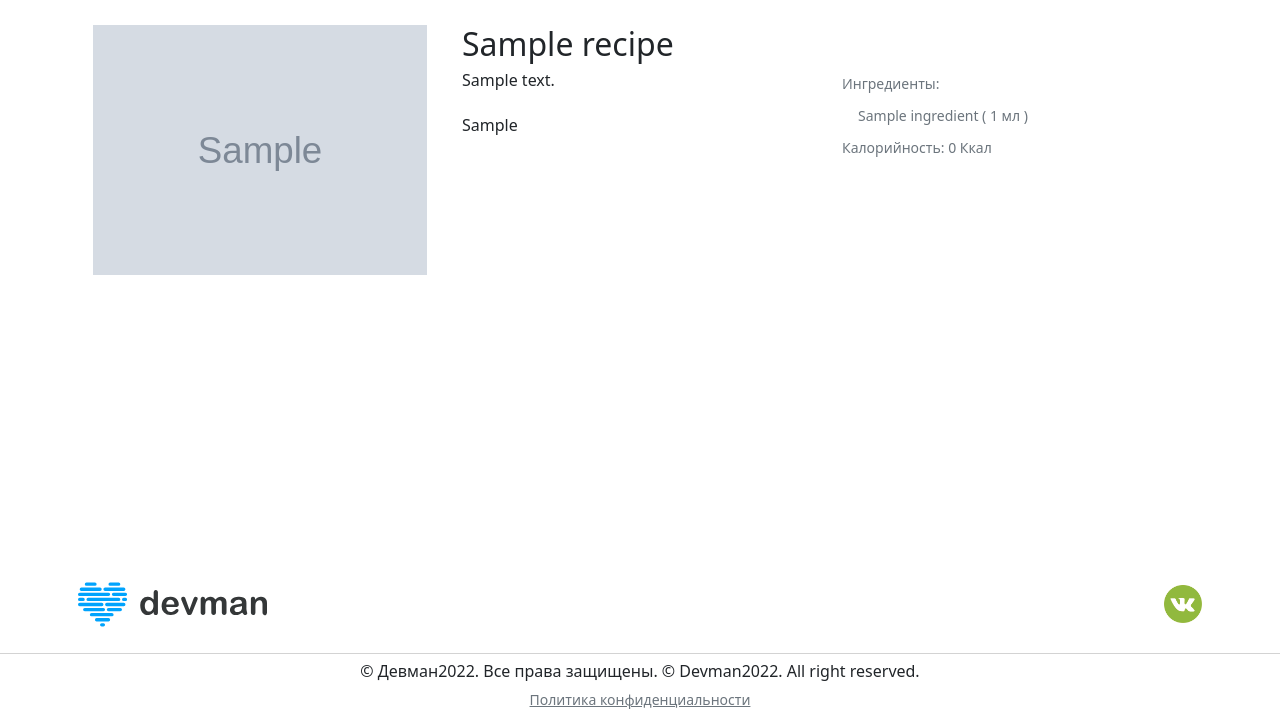
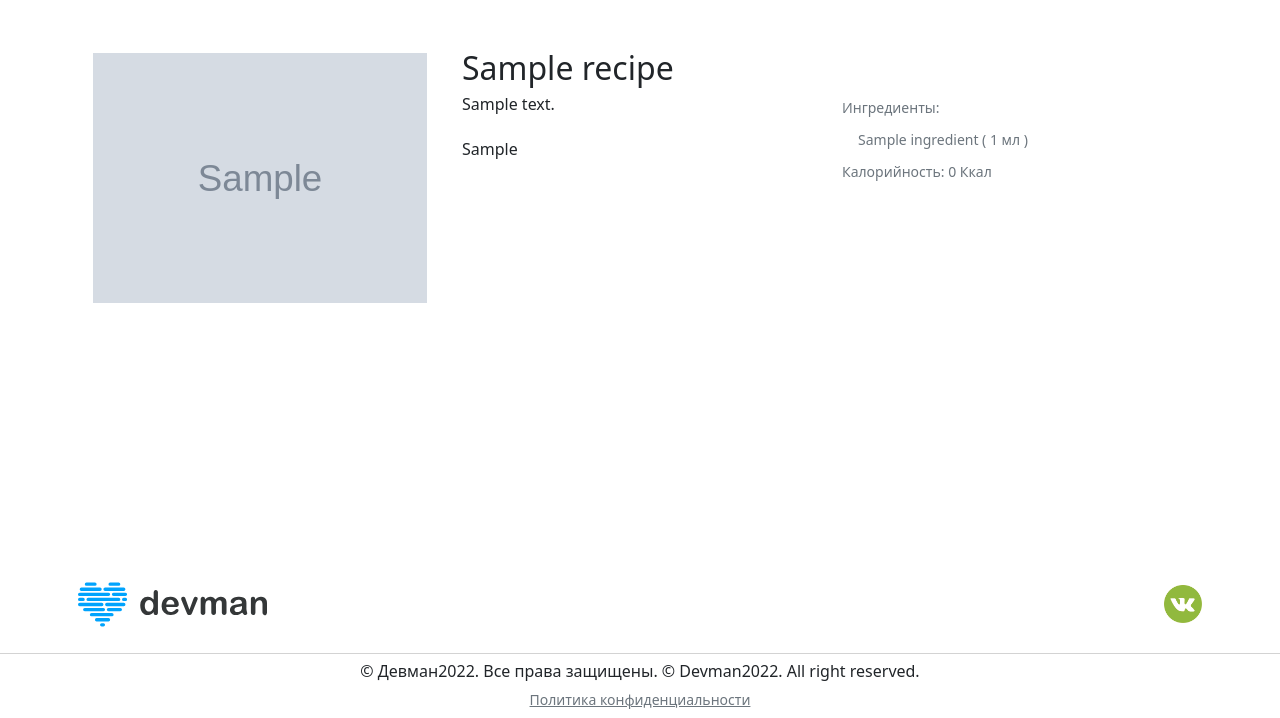
Before and after one commit to mavel-x/foodplan, a Django app: template recipes/templates/daily_menu.html in a window 1280 px wide. Shown: the part 82-800 px from the top of the page. Run offline with Django 4.2, Linux system fonts and the light colour scheme; tables that the repository leaves empty hold one stand-in row (values such as "Sample post"); the template is opened without the code that fills it: values that come from a table or form of the project are taken from there, most other values are stand-ins (such as "Sample title", 1, 10 or a date in 2020); grey boxes marked "Sample" are stand-in pictures; parts of the project's set-up code (start-up, migrations or seed data) failed here and were passed over.

Commit message:
adjust menu layout

```diff
--- a/recipes/templates/daily_menu.html
+++ b/recipes/templates/daily_menu.html
@@ -14,7 +14,7 @@
 </head>
 <body>
     <header>
-        <nav class="navbar navbar-expand-md navbar-light fixed-top navbar__opacity">
+        <nav class="navbar navbar-expand-md navbar-light  navbar__opacity">
             <div class="container">
                 <a class="navbar-brand" href="#">
                     <img src="{% static 'img/logo.8d8f24edbb5f.svg' %}" height="55" width="189" alt="">
@@ -38,14 +38,14 @@
             </div>
         </nav>
     </header>
-    <main style="margin-top: calc(2rem + 75px);">
+    <main style="margin-top: calc(1rem + 25px);">
       {% for recipe in recipes %}
         <section>
             <div class="container">
-                <div class="row">
+                <div class="row py-2">
                     <div class="col-12 col-md-4 d-flex justify-content-center">
                         <div class="card foodplan__card_borderless">
-                          <img height="250" src="
+                          <img class="my-1" height="250" src="
                             {% if recipe.image %}
                               {{ recipe.image.url }}
                             {% else %}
```
